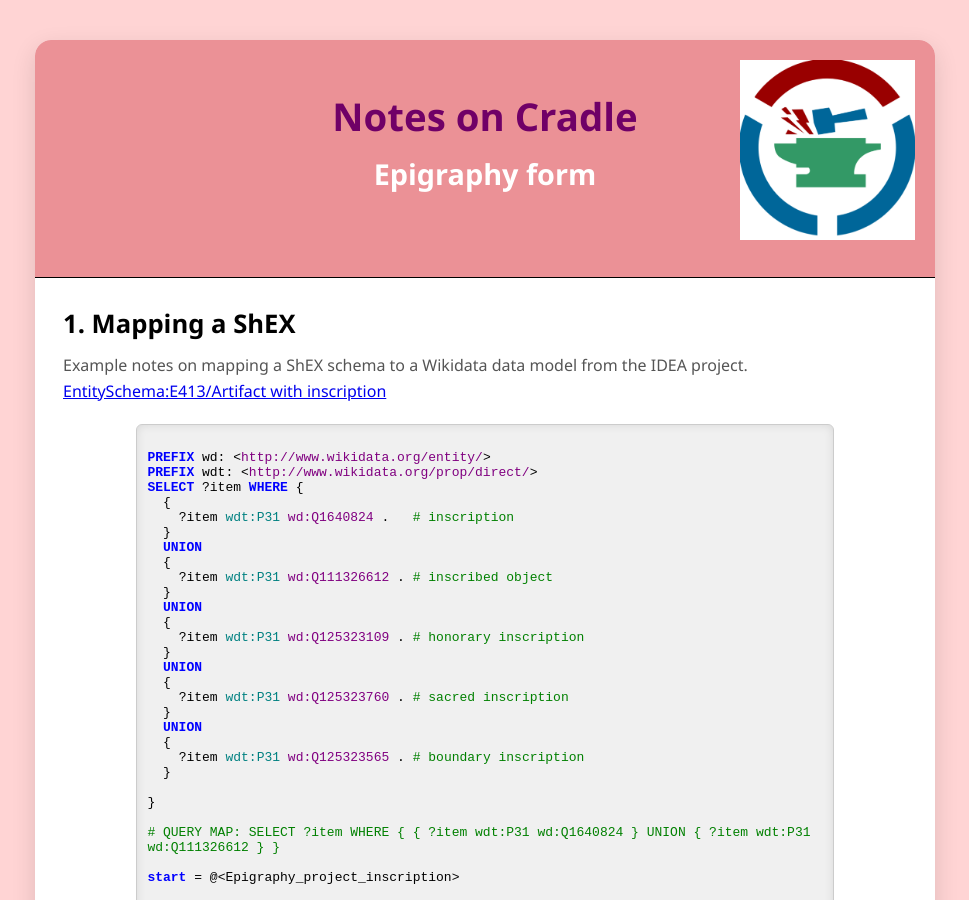
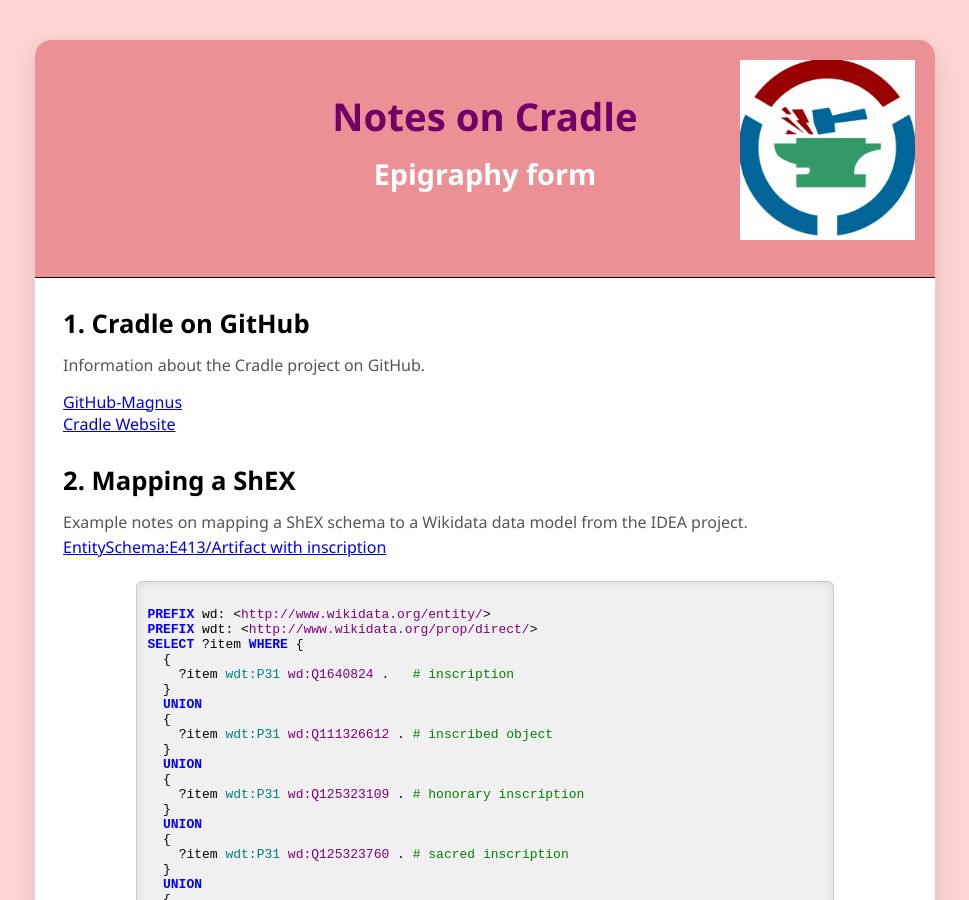
Before and after one commit to ac-inscript/cs-notes, a Jekyll site: the page cradle.html, which Jekyll copies as it is, in a window 1280 px wide and 900 px high. Shown: the whole window, without its empty margins (155-1124 px from the left). Built offline with Jekyll 4.4.1, drawn with Linux system fonts in a browser that asks for light colours; some of the changed text lies outside the part shown.

Commit message:
inverted 1. and 2.

```diff
--- a/cradle.html
+++ b/cradle.html
@@ -132,8 +132,16 @@
                 <img src="Toolforge.png" alt="Toolforge" style="width: 175px; height: auto;"><br>
             </header>
             <main class="content">
+                                <section class="section">
+                <h2>1. Cradle on GitHub</h2>
+                    <p>Information about the Cradle project on GitHub.</p>
+                    <ul class="links">
+                        <li><a href="https://github.com/magnusmanske/cradle">GitHub-Magnus</a></li>
+                        <li><a href="https://cradle.toolforge.org/#/">Cradle Website</a></li>
+                    </ul>
+                </section>
                 <section class="section">
-                    <h2>1. Mapping a ShEX</h2>
+                    <h2>2. Mapping a ShEX</h2>
                     <p>Example notes on mapping a ShEX schema to a Wikidata data model from the IDEA project.<br>
                     <a href="https://www.wikidata.org/wiki/EntitySchema:E413">EntitySchema:E413/Artifact with inscription</a>
                     </p>
@@ -237,14 +245,6 @@
 }
                     </code></pre>
                     </div>
-                <section class="section">
-                <h2>2. Cradle on GitHub</h2>
-                    <p>Information about the Cradle project on GitHub.</p>
-                    <ul class="links">
-                        <li><a href="https://github.com/magnusmanske/cradle">GitHub-Magnus</a></li>
-                        <li><a href="https://cradle.toolforge.org/#/">Cradle Website</a></li>
-                    </ul>
-                </section>
             </main>
             <footer class="footnote">
             <a href="https://ac-inscript.github.io/cs-notes/">← Back to home</a>
```
